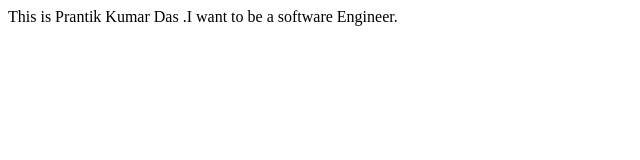
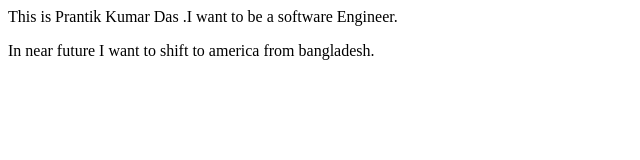
Before and after one commit to imeprantik/localrepo, a plain HTML site: page index.html in a window 1280 px wide. Shown: the whole page, without its empty margins (0-640 px from the left). Drawn offline with Linux system fonts and the light colour scheme.

Commit message:
Add feature1

```diff
--- a/index.html
+++ b/index.html
@@ -1 +1,2 @@
 <p>This is Prantik Kumar Das .I want to be a software Engineer.</p>
+<p>In near future I want to shift to america from bangladesh.</p>
```
